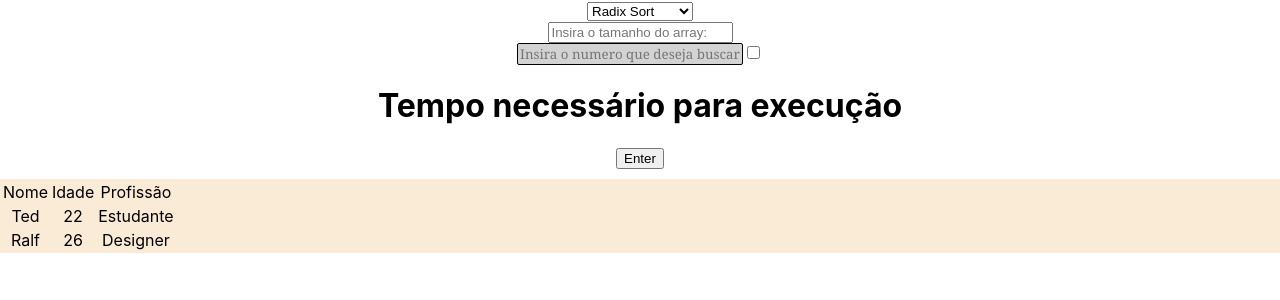
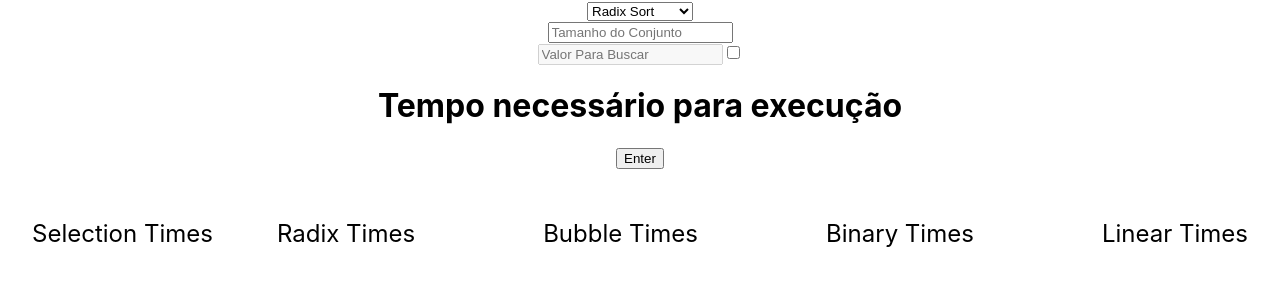
Before and after one commit to g3-PI5/g3-sort-frontend, a React (Create React App) app: page / in a window 1280 px wide. Shown: the top 300 px of the page. Built offline with nearby package versions, Linux system fonts and the light colour scheme.

Commit message:
table and fix some errors

```diff
--- a/src/App.css
+++ b/src/App.css
@@ -1,13 +1,17 @@
 .App {
   text-align: center;
-  height:100vh;
+  height: 100vh;
+
 }
+
 .loader {
   padding-top: 10px;
   display: flex;
   justify-content: center;
   text-align: center;
+  padding-top: 20%;
 }
+
 .c-loader {
   animation: is-rotating 1s infinite;
   border: 6px solid #e5e5e5;
--- a/src/App.js
+++ b/src/App.js
@@ -3,7 +3,7 @@ import "./App.css";
 import {
 	binarySearch,
 	bubbleSort,
-	countingSort,
+	selectionSort,
 	linearSearch,
 	radixSort,
 } from "./service/api";
@@ -17,6 +17,12 @@ function App() {
 	const [value, setValue] = useState(0);
 	const [loading, isLoading] = useState(false);
 
+	const [selection, setSelection] = useState([])
+	const [radix, setRadix] = useState([])
+	const [bubble, setBubble] = useState([])
+	const [binary, setBinary] = useState([])
+	const [linear, setLinear] = useState([])
+
 	const [check, isChecked] = useState(true);
 
 	const handleTime = async (option) => {
@@ -26,34 +32,45 @@ function App() {
 			case "radix":
 				response = await radixSort(value);
 				if (!response.data.time) setTime("Tamanho Inválido");
-				else setTime(response.data.time + " ms");
+				else {
+					setTime(response.data.time + " ms");
+					radix.push(response.data.time)
+				}
 				break;
-			case "counting":
-				response = await countingSort(value);
+			case "selection":
+				response = await selectionSort(value);
 				if (!response.data.time) setTime("Tamanho Inválido");
-				else setTime(response.data.time + " ms");
+				else {
+					setTime(response.data.time + " ms");
+					selection.push(response.data.time)
+				}
 				break;
 			case "bubble":
 				response = await bubbleSort(value);
 				if (!response.data.time) setTime("Tamanho Inválido");
-				else setTime(response.data.time + " ms");
+				else {
+					setTime(response.data.time + " ms");
+					bubble.push(response.data.time)
+				}
 				break;
 
 			case "binary":
 				response = await binarySearch(value, search);
 				if (!response.status === 200) setTime("Tamanho Inválido");
-				else
-					setTime(
-						response.data.time + " ms"
-					);
+				else {
+					setTime(response.data.time + " ms");
+					binary.push(response.data.time)
+				}
 				break;
 			case "linear":
 				response = await linearSearch(value, search);
 				if (!response.status === 200) setTime("Tamanho Inválido");
-				else
+				else {
 					setTime(
 						response.data.time + " ms"
 					);
+					linear.push(response.data.time)
+				}
 				break;
 			default:
 				setTime("Internal Server Error");
@@ -61,16 +78,21 @@ function App() {
 		console.log(response.data);
 		isLoading(false);
 	};
+	if (loading) {
+
+		return <div className="loader"> <div className="c-loader"></div></div>
+	}
 
 	return (
 		<div className="App">
+			<div className="inputs">
 				<select
 					className="options"
 					value={algorithm}
 					onChange={(e) => setAlgorithm(e.target.value)}
 				>
 					<option value="radix">Radix Sort</option>
-				<option value="counting">Counting Sort</option>
+					<option value="selection">Selection Sort</option>
 					<option value="bubble">Bubble Sort</option>
 
 					<option value="binary">Binary Search</option>
@@ -80,7 +102,7 @@ function App() {
 				<div className="teste">
 					<input
 						type="text"
-					placeholder="Insira o tamanho do array:"
+						placeholder="Tamanho do Conjunto"
 						onChange={(e) => setValue(e.target.value)}
 					></input>
 				</div>
@@ -89,25 +111,24 @@ function App() {
 						id="input-num"
 						disabled={check}
 						type="text"
-					placeholder="Insira o numero que deseja buscar:"
+						placeholder="Valor Para Buscar"
 						onChange={(e) => setSearch(e.target.value)}
 					></input>
 					<input
 						type="checkbox"
 						checked={!check}
 						onChange={() => isChecked(!check)}
-					value="Searching ? "
 					></input>
 
 					<h1>{time}</h1>
 				</div>
 
 				<div className="button">
-				<button onClick={() => handleTime(algorithm)}>Enter</button>
+					<button disabled={(algorithm == "binary" && search < 20) || (algorithm == "binary" && search > 2000000)} onClick={() => handleTime(algorithm)}>Enter</button>
 				</div>
-			<div className="loader"> {loading && <div className="c-loader"></div>}</div>
 
-			<Table />
+			</div>
+			<Table selection={selection} radix={radix} bubble={bubble} binary={binary} linear={linear} />
 		</div>
 	);
 }
--- a/src/Components/Table.jsx
+++ b/src/Components/Table.jsx
@@ -2,27 +2,41 @@ import React, { useState } from "react";
 import "./style.css";
 
 
-const Table = () => {
+const Table = (selection, radix, bubble, binary, linear) => {
     return (
         <div className="Table">
-            <table>
-                <tr>
-                    <td>Nome</td>
-                    <td>Idade</td>
-                    <td>Profissão</td>
-                </tr>
-                <tr>
-                    <td>Ted</td>
-                    <td>22</td>
-                    <td>Estudante</td>
-                </tr>
-                <tr>
-                    <td>Ralf</td>
-                    <td>26</td>
-                    <td>Designer</td>
-                </tr>
-            </table>
-        </div>
+            <div className="selectionValues">
+                <label>Selection Times</label>
+                {(selection.selection)?.map((time, i) => {
+                    return <div className="values"><b>{i + 1}</b> {time} ms</div>
+                })}
+            </div>
+            <div className="radixValues">
+                <label>Radix Times</label>
+                {(selection.radix)?.map((time, i) => {
+                    return <div className="values"><b>{i + 1}</b> {time} ms</div>
+                })}
+            </div>
+            <div className="bubbleValues">
+                <label>Bubble Times</label>
+                {(selection.bubble)?.map((time, i) => {
+                    return <div className="values"><b>{i + 1}</b> {time} ms</div>
+                })}
+            </div>
+            <div className="binaryValues">
+                <label>Binary Times</label>
+                {(selection.binary)?.map((time, i) => {
+                    return <div className="values" ><b>{i + 1}</b> {time} ms </div>
+                })}
+            </div>
+            <div className="linearValues">
+                <label>Linear Times</label>
+                {(selection.linear)?.map((time, i) => {
+                    return <div className="values"><b>{i + 1}</b> {time} ms</div>
+                })}
+            </div>
+
+        </div >
     );
 }
 
--- a/src/Components/style.css
+++ b/src/Components/style.css
@@ -1,3 +1,38 @@
 .Table {
-    background-color: antiquewhite;
+    padding-top: 50px;
+    display: grid;
 }
+
+.selectionValues {
+    grid-column-start: 0;
+    grid-column-end: 1;
+}
+
+.radixValues {
+    grid-column-start: 1;
+    grid-column-end: 2;
+}
+
+.bubbleValues {
+    grid-column-start: 3;
+    grid-column-end: 4;
+}
+
+.binaryValues {
+    grid-column-start: 5;
+    grid-column-end: 6;
+}
+
+.linearValues {
+    grid-column-start: 7;
+    grid-column-end: 8;
+}
+
+label {
+    font-size: 3vh;
+
+}
+
+.values {
+    padding-top: 10px;
+}
--- a/src/index.css
+++ b/src/index.css
@@ -11,19 +11,3 @@ code {
   font-family: source-code-pro, Menlo, Monaco, Consolas, 'Courier New',
     monospace;
 }
-
-#input-num{
-
-    border: 1px solid black;
-    border-radius: 2px;
-    height: 30;
-    width: 220px;
-    text-align: center;
-    background-color: lightgray;
-    font-family:Georgia, 'Times New Roman', Times, serif
-}
-#input-num:hover{
-
-    border: 2px solid black;
-
-}
--- a/src/service/api.js
+++ b/src/service/api.js
@@ -13,8 +13,8 @@ export const bubbleSort = async (value) => {
 export const radixSort = async (value) => {
 	return api.post("/radix", { value });
 };
-export const countingSort = async (value) => {
-	return api.post("/counting", { value });
+export const selectionSort = async (value) => {
+	return api.post("/selection", { value });
 };
 
 //Rotas para os algoritmos de Searching
```
Lines whose indentation alone changed are shown as unchanged.
